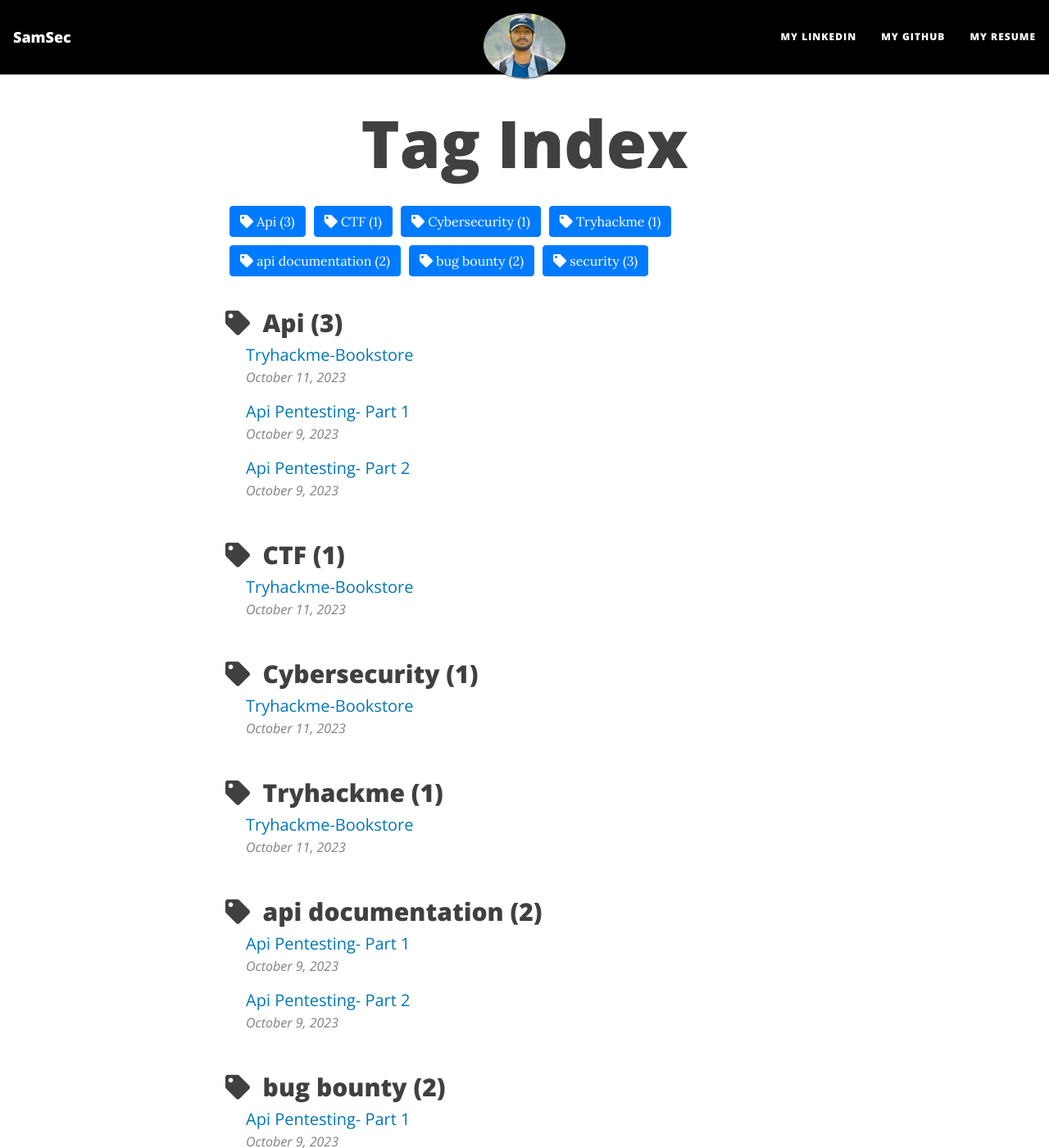
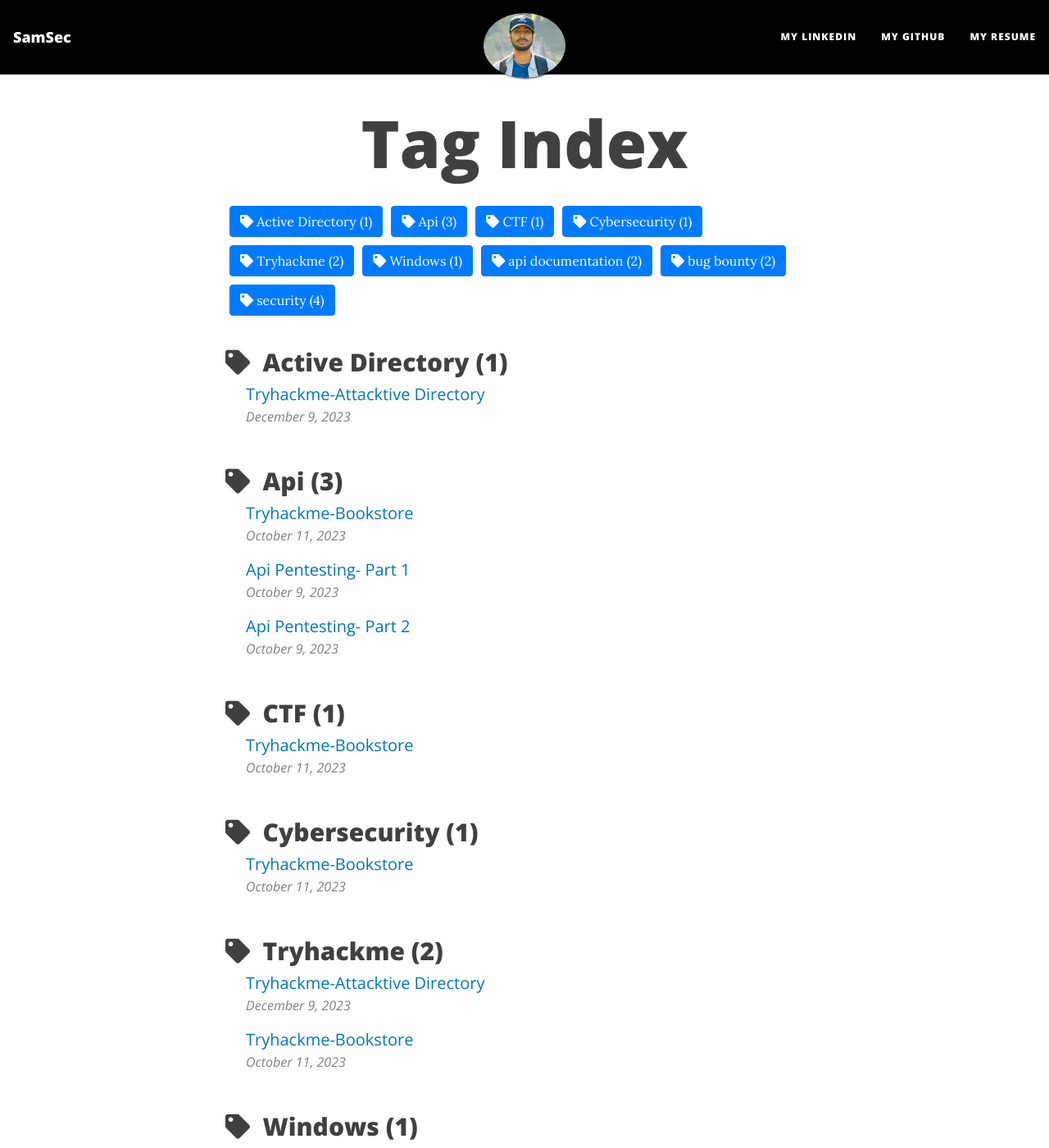
Before and after one commit to Sameer484/gh_pages, a Jekyll site: the page built from tags.html, in a window 1280 px wide and 1400 px high. Shown: the whole window at 82% size. Built offline with Jekyll 4.4.1, drawn with Linux system fonts in a browser that asks for light colours; nearby versions of some CDN libraries; some of the changed text lies outside the part shown.

Commit message:
Update 2023-12-09-Attacktive_directory.md

```diff
--- a/_posts/2023-12-09-Attacktive_directory.md
+++ b/_posts/2023-12-09-Attacktive_directory.md
@@ -1,3 +1,9 @@
+---
+title: Tryhackme-Attacktive Directory
+tags: [Active Directory, security, Tryhackme, Windows]
+layout: post
+---
+
 This blog is more of a guided than solving the challenge. This is the room from tryhackme that focus on active directory enumeration and some basic attck types. This doesn't cover all the attacks in the AD environment but this can be a great place if you know nothing about AD exploitation. You should know what active directory is and how things works in AD. I've covered some basic stuffs that you may need in order to complete this room. I
 
 ## Setting up the environmnment using tools.
```
